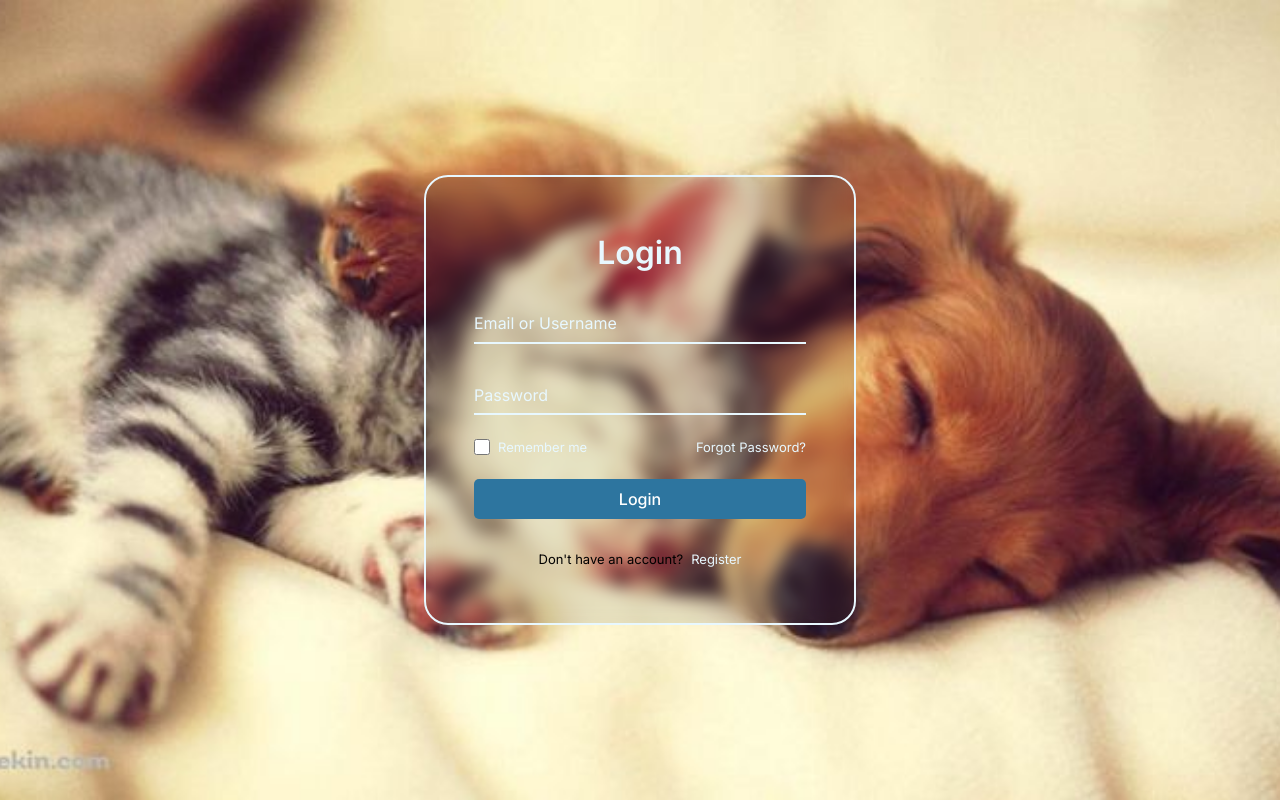
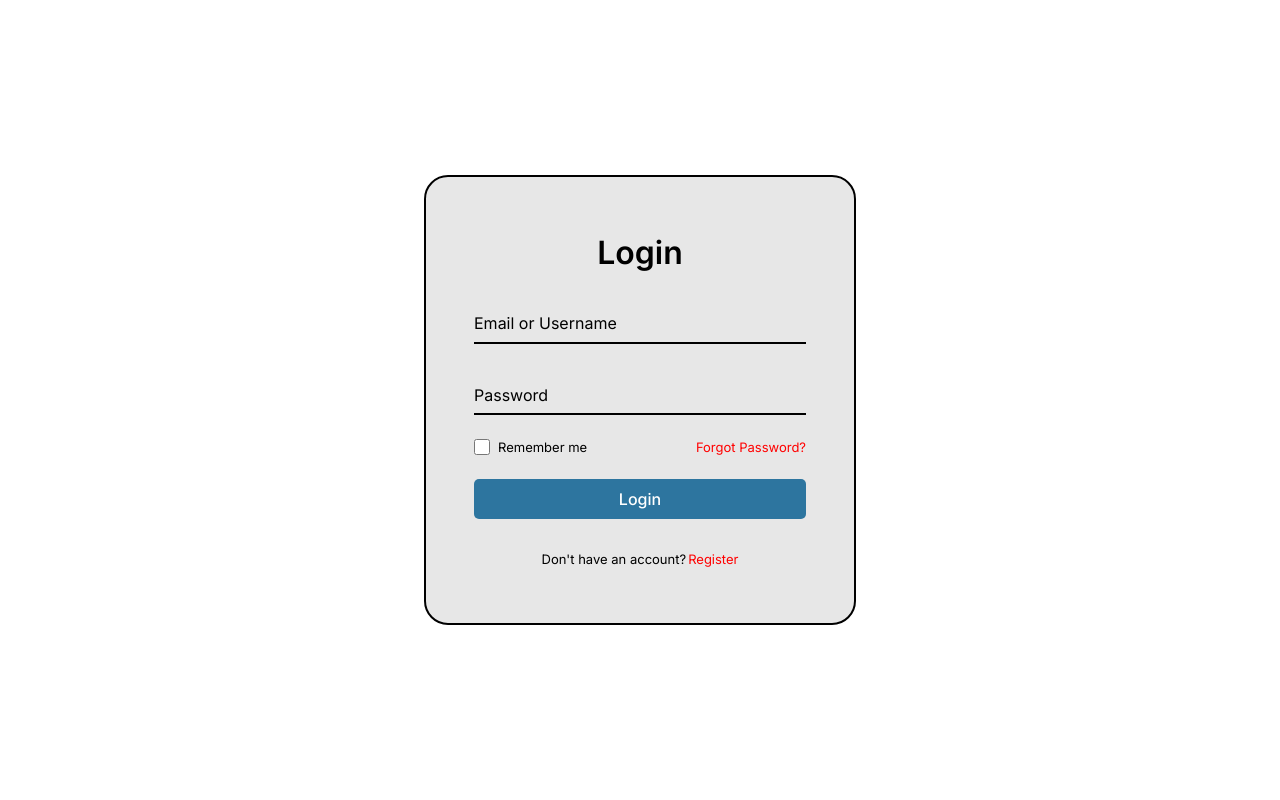
Before and after one commit to Stayer1231/PetHealthCareSystem_Frontend, a React (Vite) app in the folder PetHealthCareSystem/: page /login in a window 1280 px wide. Built offline with nearby package versions, Linux system fonts and the light colour scheme.

Commit message:
update: Change scss of loginpage

```diff
--- a/PetHealthCareSystem/src/Atomic Components/pages/LoginPage/LoginPage.jsx
+++ b/PetHealthCareSystem/src/Atomic Components/pages/LoginPage/LoginPage.jsx
@@ -1,7 +1,6 @@
 import React, { useState } from "react";
 import "./LoginPage.scss";
 import { useNavigate, Link } from "react-router-dom";
-import loginImg from "../../../assets/img/DogandCat.jpg";
 import Text from "../../atoms/Text/Text";
 import Button from "../../atoms/Button/Button";
 import { message, notification } from "antd";
@@ -54,8 +53,6 @@ const LoginPage = () => {
 
   return (
     <div className="login">
-      <img src={loginImg} alt="login image" className="login__img" />
-
       <form action="" className="login__form">
         <div className="login__header">
           <Text type="h1" content="Login" className="login__title" />
--- a/PetHealthCareSystem/src/Atomic Components/pages/LoginPage/LoginPage.scss
+++ b/PetHealthCareSystem/src/Atomic Components/pages/LoginPage/LoginPage.scss
@@ -1,41 +1,15 @@
 $small-font-size: 0.813rem;
 
-/*===============Base===============*/
-
-input,
-button {
-  border: none;
-  outline: none;
-}
-
-a {
-  text-decoration: none;
-}
-
-img {
-  max-width: 100%;
-  height: auto;
-}
-
-/*=============== LOGIN ===============*/
 .login {
-  position: relative;
+  background-color: #fff;
+  width: 100%;
   height: 100vh;
   display: grid;
   align-items: center;
 
-  &__img {
-    position: absolute;
-    width: 100%;
-    height: 100%;
-    object-fit: cover;
-    object-position: center;
-  }
-
   &__form {
-    position: relative;
     background-color: hsla(0, 0%, 10%, 0.1);
-    border: 2px solid var(--LILY-WHITE);
+    border: 2px solid #000;
     margin-inline: 1.5rem;
     padding: 2.5rem 1.5rem;
     border-radius: 1rem;
@@ -48,7 +22,7 @@ img {
   }
 
   &__title {
-    color: var(--LILY-WHITE);
+    color: #000;
   }
 
   &__content,
@@ -64,15 +38,17 @@ img {
   &__box {
     grid-template-columns: 1fr;
     align-items: center;
-    border-bottom: 2px solid var(--LILY-WHITE);
+    border-bottom: 2px solid #000;
   }
 
   &__input {
     width: 100%;
     padding-block: 0.8rem;
     background: none;
-    color: var(--LILY-WHITE);
+    color: #000;
     position: relative;
+    border: none;
+    outline: none;
     z-index: 1;
 
     &:focus + .login__label {
@@ -96,7 +72,7 @@ img {
     top: 13px;
     // font-weight: $font-medium;
     transition: top 0.3s, font-size 0.3s;
-    color: var(--LILY-WHITE);
+    color: #000;
   }
 
   &__check,
@@ -111,7 +87,7 @@ img {
   }
 
   &__check-label {
-    color: var(--LILY-WHITE);
+    color: #000;
   }
 
   &__check-label,
@@ -130,7 +106,8 @@ img {
   }
 
   &__forgot {
-    color: var(--LILY-WHITE);
+    color: red;
+    text-decoration: none;
 
     &:hover {
       text-decoration: underline;
@@ -149,12 +126,13 @@ img {
     display: flex;
     justify-content: center;
     align-items: center;
-    gap: 0.5rem; // Adjust the gap between the text and the link if needed
+    gap: 2px; // Adjust the gap between the text and the link if needed
   }
 
   .login__register-link {
-    color: var(--LILY-WHITE);
+    color: red;
     font-size: $small-font-size;
+    text-decoration: none;
 
     &:hover {
       text-decoration: underline;
```
